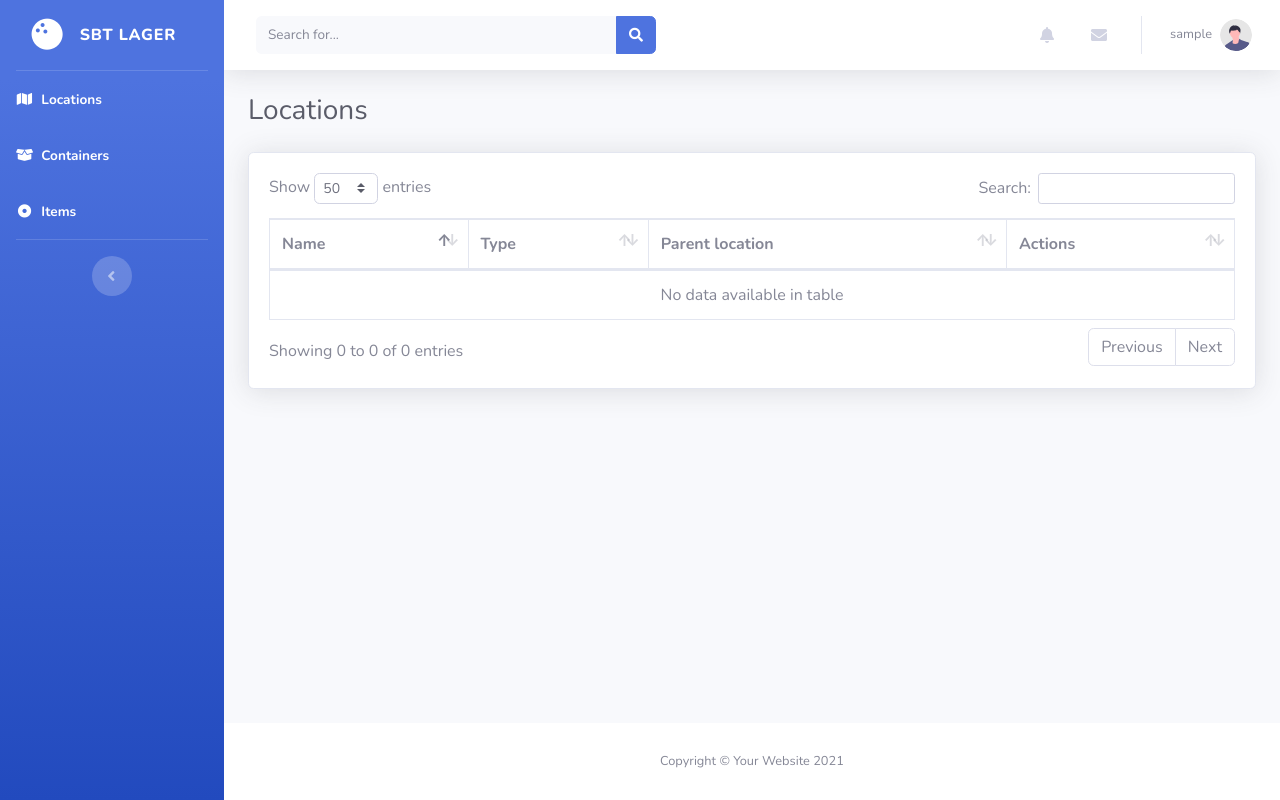
After one commit to danniranderis/django-simpleims, a Django app: page /ims/location/ in a window 1280 px wide. The commit adds this page. Run offline with Django 3.2, Linux system fonts and the light colour scheme; the visitor is signed in with stand-in values (Sample User, id 1); data that the repository does not hold is empty; some libraries are stand-ins or nearby versions.

Commit message:
Added list-views for locations and items.

```diff
--- a/common/templates/sidebar.html
+++ b/common/templates/sidebar.html
@@ -5,7 +5,7 @@
     {# Sidebar - Brand #}
     <a class="sidebar-brand d-flex align-items-center justify-content-center" href="index.html">
         <div class="sidebar-brand-icon rotate-n-15">
-            <i class="fas fa-laugh-wink"></i>
+            <i class="fas fa-bowling-ball"></i>
         </div>
         <div class="sidebar-brand-text mx-3">{% trans 'SBT Lager' %}</div>
     </a>
@@ -19,9 +19,19 @@
 {#            <span>Dashboard</span></a>#}
 {#    </li>#}
     <li class="nav-item active">
+        <a class="nav-link" href="{% url 'ims:location:list' %}">
+            <i class="fas fa-fw fa-map"></i>
+            <span>{% trans 'Locations' %}</span></a>
+    </li>
+    <li class="nav-item active">
         <a class="nav-link" href="{% url 'ims:container:list' %}">
             <i class="fas fa-fw fa-box-open"></i>
             <span>{% trans 'Containers' %}</span></a>
+    </li>
+    <li class="nav-item active">
+        <a class="nav-link" href="{% url 'ims:item:list' %}">
+            <i class="fas fa-fw fa-dot-circle"></i>
+            <span>{% trans 'Items' %}</span></a>
     </li>
 
     {# Divider #}
--- /dev/null
+++ b/ims/templates/location_list.html
@@ -0,0 +1,28 @@
+{% extends 'list_base.html' %}
+{% load i18n static %}
+
+{% block title %}{% trans 'Locations' %} | {{ block.super }}{% endblock %}
+{% block page-title %}{% trans 'Locations' %}{% endblock %}
+
+
+{% block list-table %}
+    <table class="table table-bordered" id="dataTable">
+        <thead>
+        <th>{% trans 'Name' %}</th>
+        <th>{% trans 'Type' %}</th>
+        <th>{% trans 'Parent location' %}</th>
+        <th>{% trans 'Actions' %}</th>
+        </thead>
+        <tbody>
+        {% for object in object_list %}
+            <tr>
+                <td>{{ object.name }}</td>
+                <td>{{ object.container_type }}</td>
+                <td>{% if object.parent_location %}<a href="{{ object.parent_location.get_absolute_url }}" class="badge badge-light">{% trans 'Yes' %}</a>{% else %}<span class="badge badge-light">{% trans 'No' %}</span>{% endif %}</td>
+                <td><a href="{{ object.get_absolute_url }}" class="d-none d-sm-inline-block btn btn-sm btn-info shadow-sm"><i class="fas fa-eye fa-sm text-white-50"></i> {% trans 'View' %}</a></td>
+            </tr>
+        {% endfor %}
+
+        </tbody>
+    </table>
+{% endblock %}
--- a/ims/urls.py
+++ b/ims/urls.py
@@ -1,10 +1,12 @@
 from django.urls import include, path
 from .views import (check_scanned_uuid, LocationView, ContainerView,
-                    ItemView, ContainerListView)
+                    ItemView, LocationListView, ContainerListView,
+                    ItemListView)
 
 app_name = 'ims'
 
 location_patterns = [
+    path('', LocationListView.as_view(), name='list'),
     path('<pk>/', LocationView.as_view(), name='detail'),
 ]
 
@@ -14,6 +16,7 @@ container_patterns = [
 ]
 
 item_patterns = [
+    path('', ItemListView.as_view(), name='list'),
     path('<pk>/', ItemView.as_view(), name='detail'),
 ]
 
--- a/ims/views.py
+++ b/ims/views.py
@@ -72,9 +72,25 @@ class ItemView(LoginRequiredMixin, DetailView):
         return context
 
 
+class LocationListView(LoginRequiredMixin, ListView):
+    """
+    Class-based view for listing locations on the webpage.
+    """
+    template_name = 'location_list.html'
+    model = Location
+
+
 class ContainerListView(LoginRequiredMixin, ListView):
     """
     Class-based view for listing containers on the webpage.
     """
     template_name = 'container_list.html'
     model = Container
+
+
+class ItemListView(LoginRequiredMixin, ListView):
+    """
+    Class-based view for listing items on the webpage.
+    """
+    template_name = 'item_list.html'
+    model = Item
```
Also changed, not shown: ims/models.py (+14 -0 lines), ims/templates/item_list.html (added, +30 -0 lines).
